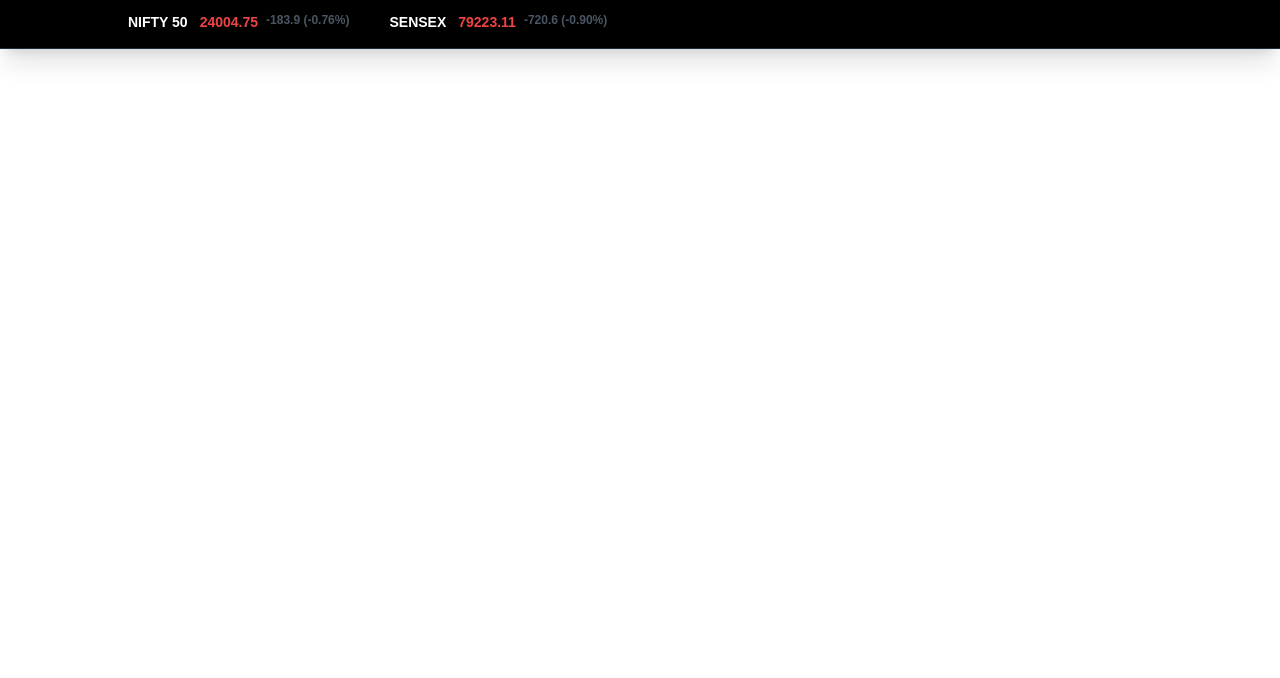
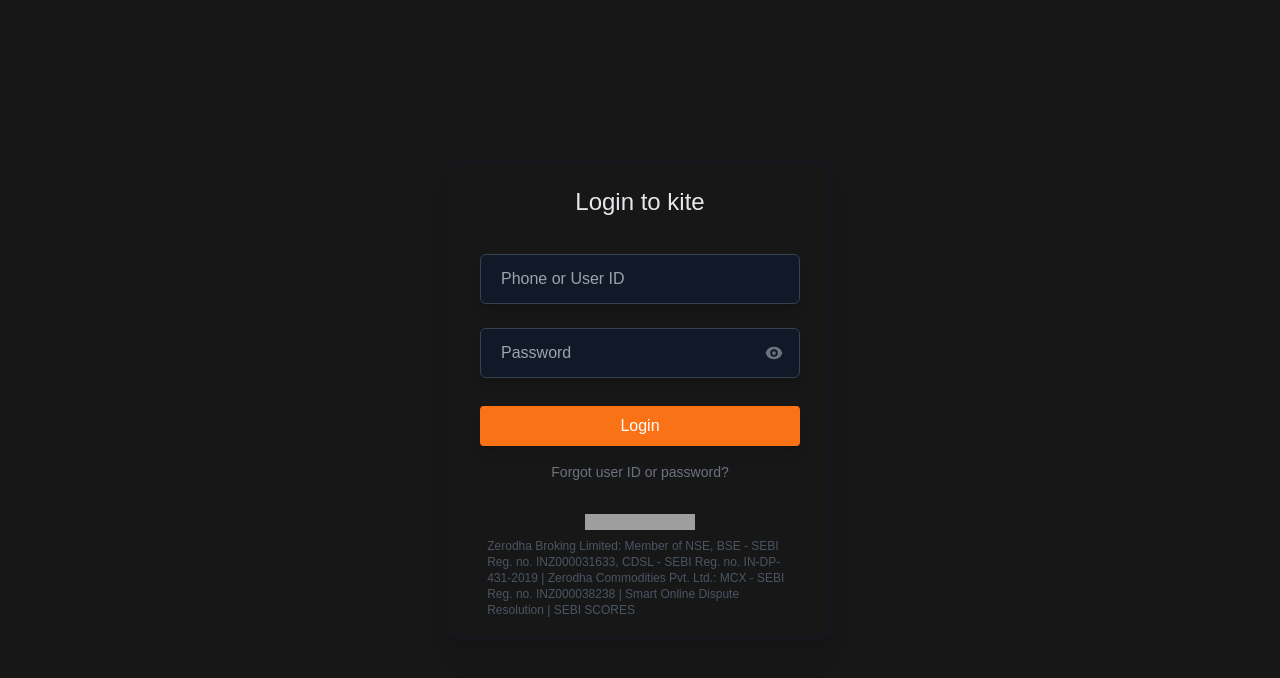
Before and after one commit to RikenMor001/Zerodha_Kite, a Next.js app: page / in a window 1280 px wide. Shown: the top 678 px of the page. Built offline with nearby package versions, Linux system fonts and the light colour scheme; grey boxes are pictures that could not be loaded.

Commit message:
Update page.tsx

```diff
--- a/app/page.tsx
+++ b/app/page.tsx
@@ -1,38 +1,139 @@
-'use client'
-import { useState } from "react"
+"use client";
 
-export default function AppBar(){
-    const [ niftyPrice, setniftyPrice ] = useState<number | any>(24004.75);
-    const [ sensexPrice, setSensexPrice ] = useState<number | any>(79223.11);
-    const [ numberChangeNifty, setNumberChangeNifty ] = useState<number | any>(-183.90);
-    const [ numberChangeSensex, setnumberChangeSensex ] = useState<number | any>(-720.60);
+import { ChangeEvent, useState } from "react";
+import Image from "next/image";
+import { EyeIcon, EyeSlashIcon } from "@heroicons/react/16/solid";
+
+export default function Home() {
+  const [ userId, setUserId ] = useState<string>("");
+  const [ password, setPassword ] = useState<string>("");
+  const [ togglePassword, setTogglePassword ] = useState<boolean>(false);
+  const [ errors, setErrors ] = useState<{ userId: string; password: string }>({
+    userId: "",
+    password: "",
+  });
+
+  const handleLogin = () => {
+    const newErrors = {
+      userId: userId ? "" : "Please enter your User ID.",
+      password: password ? "" : "Please enter your Password.",
+    };
+    setErrors(newErrors);
+
+    if (!newErrors.userId && !newErrors.password) {
+      console.log("Logging in...");
+    }
+  };
 
   return (
-        <div className="border-b shadow-xl p-6 flex bg-black border-b-gray-800">
-            <div className="flex text-sm justify-content absolute left-0 top-3 font-semibold">
-                <div className="flex ml-32">
-                    <div className="text-white">
-                        NIFTY 50
+    <div className="flex justify-center items-center bg-neutral-900 min-h-screen text-gray-200">
+      <div className="rounded-lg shadow-xl w-96 bg-neutral-900 border border-gray-900">
+        <div className="flex flex-col justify-center items-center font-light text-2xl p-6 text-gray-200">
+          Login to kite
         </div>
-                    <div className="ml-3 text-red-500">
-                        {niftyPrice}
+        <div>
+          <Input
+            placeholder="Phone or User ID"
+            type="text"
+            value={userId}
+            onChange={(e) => setUserId(e.target.value)}
+            error={errors.userId}
+
+          />
+
+          <Input
+            placeholder="Password"
+            type="password"
+            value={password}
+            onChange={(e) => setPassword(e.target.value)}
+            error={errors.password}
+            showToggle
+            toggleVisibility={() => setTogglePassword((prev) => !prev)}
+            isVisible = {togglePassword}
+
+          />
         </div>
-                    <div className="text-gray-600 text-xs ml-2">
-                        {numberChangeNifty} (-0.76%)
+        <div className="flex justify-center items-center p-4">
+          <button
+            className="w-80 bg-orange-500 text-white py-2 rounded hover:bg-orange-600 shadow-lg"
+            onClick={ handleLogin }
+          >
+            Login
+          </button>
         </div>
+        <div className="flex justify-center items-center text-sm text-gray-500 hover:text-orange-600 mb-6">
+          <button> Forgot user ID or password? </button>
         </div>
-                <div className="flex ml-10">
-                    <div className="text-white">
-                        SENSEX
+        <div className="flex justify-center items-center p-2">
+          <Image
+            src="https://cdn.brandfetch.io/idZmHUWU0C/theme/dark/logo.svg?c=1dxbfHSJFAPEGdCLU4o5B"
+            alt="Zerodha Logo"
+            className="h-4"
+            width={110}
+            height={10}
+          />
         </div>
-                    <div className="ml-3 text-red-500">
-                        {sensexPrice}
-                    </div>
-                    <div className="text-gray-600 text-xs ml-2">
-                        {numberChangeSensex} (-0.90%)
+        <div className="flex justify-center items-center text-xs text-gray-600">
+          <div className="w-[80%] mb-5">
+            Zerodha Broking Limited: Member of NSE, BSE ‐ SEBI Reg. no.
+            INZ000031633, CDSL ‐ SEBI Reg. no. IN-DP-431-2019 | Zerodha
+            Commodities Pvt. Ltd.: MCX ‐ SEBI Reg. no. INZ000038238 | Smart
+            Online Dispute Resolution | SEBI SCORES
           </div>
         </div>
       </div>
     </div>
   );
 }
+
+interface LoginProps {
+  placeholder: string;
+  type: string;
+  value: string;
+  onChange: (e: ChangeEvent<HTMLInputElement>) => void;
+  error?: string;
+  showToggle?: boolean;
+  isVisible?: boolean;
+  toggleVisibility?: () => void
+}
+
+export function Input({
+  placeholder,
+  value,
+  onChange,
+  error,
+  showToggle,
+  isVisible,
+  toggleVisibility}: LoginProps) {
+  return (
+    <div className="flex flex-col justify-center items-center p-3">
+      <div className="relative w-80">
+      <input
+        className={`flex w-full rounded-md border text-md px-5 py-3 bg-gray-900 justify-center items-center shadow-lg ${
+          error ? "border-red-500" : "border-gray-700"
+        }`}
+        placeholder={placeholder}
+        type={isVisible ? "text": "password"}
+        value={value}
+        onChange={onChange}
+      />
+
+      {showToggle && (
+        <button
+        type = 'button'
+        onClick={toggleVisibility}
+        className="absolute right-4 top-1/2 transform -translate-y-1/2 text-gray-500 hover:text-gray-300"
+        >
+          { isVisible ? (
+            <EyeSlashIcon className="h-5 w-5"/>
+          ): (
+            <EyeIcon className="h-5 w-5"/>
+          )}
+        </button>
+      )}
+      {error && <span className="text-red-500 text-sm mt-1">{error}</span>}
+      </div>
+      </div>
+
+  );
+}
```
Lines whose indentation alone changed are shown as unchanged.
